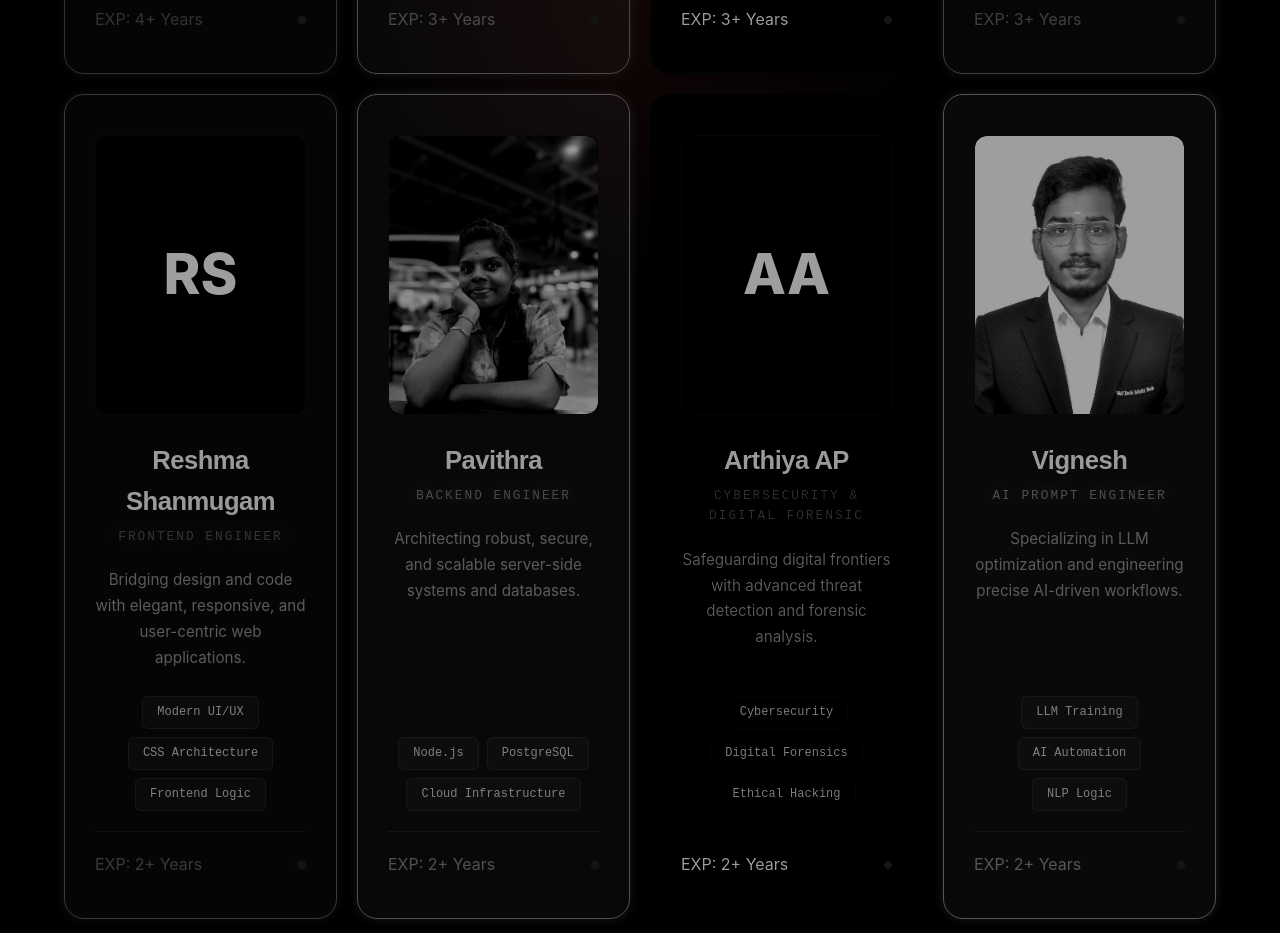
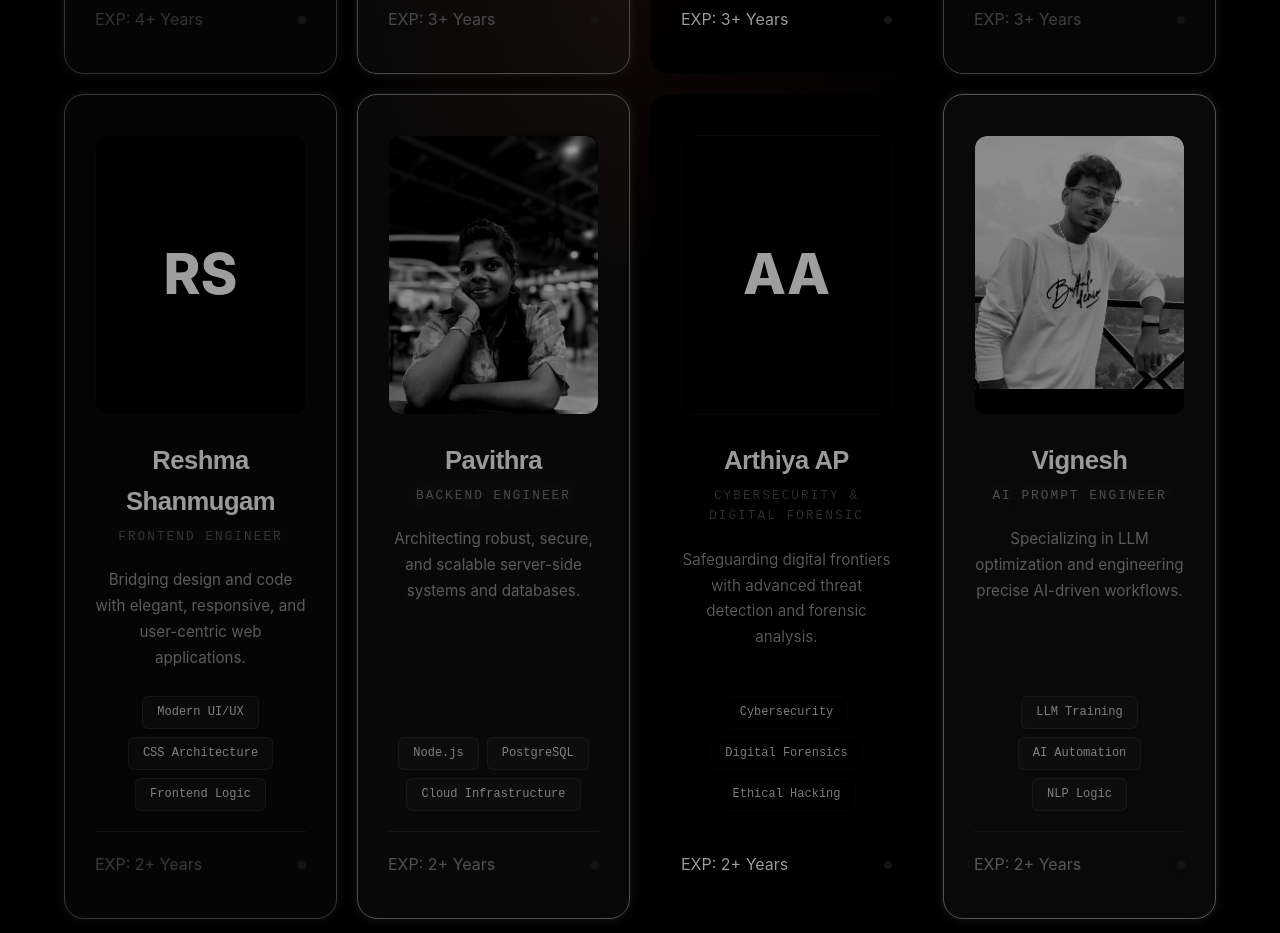
Before and after one commit to GSKANI/coreberly, a React (Create React App) app: page / in a window 1280 px wide. Shown: the part 9280-10213 px from the top of the page. Built offline with nearby package versions, Linux system fonts and the light colour scheme.

Commit message:
vignesh update photo

```diff
--- a/src/components/Team.js
+++ b/src/components/Team.js
@@ -83,10 +83,11 @@ const team = [
     title: 'AI Prompt Engineer',
     bio: 'Specializing in LLM optimization and engineering precise AI-driven workflows.',
     initials: 'V',
-    image: '/images/vignesh.jpg',
+    image: '/images/vignesh_new.jpg',
     expertise: ['LLM Training', 'AI Automation', 'NLP Logic'],
     experience: '2+ Years',
-    color: 'neon-green'
+    color: 'neon-green',
+    imgFit: 'contain'
   }
 ];
 
@@ -126,7 +127,12 @@ const Team = () => {
                 <div className="avatar-ring"></div>
                 <div className="member-avatar">
                   {member.image ? (
-                    <img src={member.image} alt={member.name} className="member-img-real" />
+                    <img
+                      src={member.image}
+                      alt={member.name}
+                      className="member-img-real"
+                      style={member.imgFit ? { objectFit: member.imgFit } : {}}
+                    />
                   ) : (
                     member.initials
                   )}
```
Also changed, not shown: public/images/vignesh_new.jpg (added).
